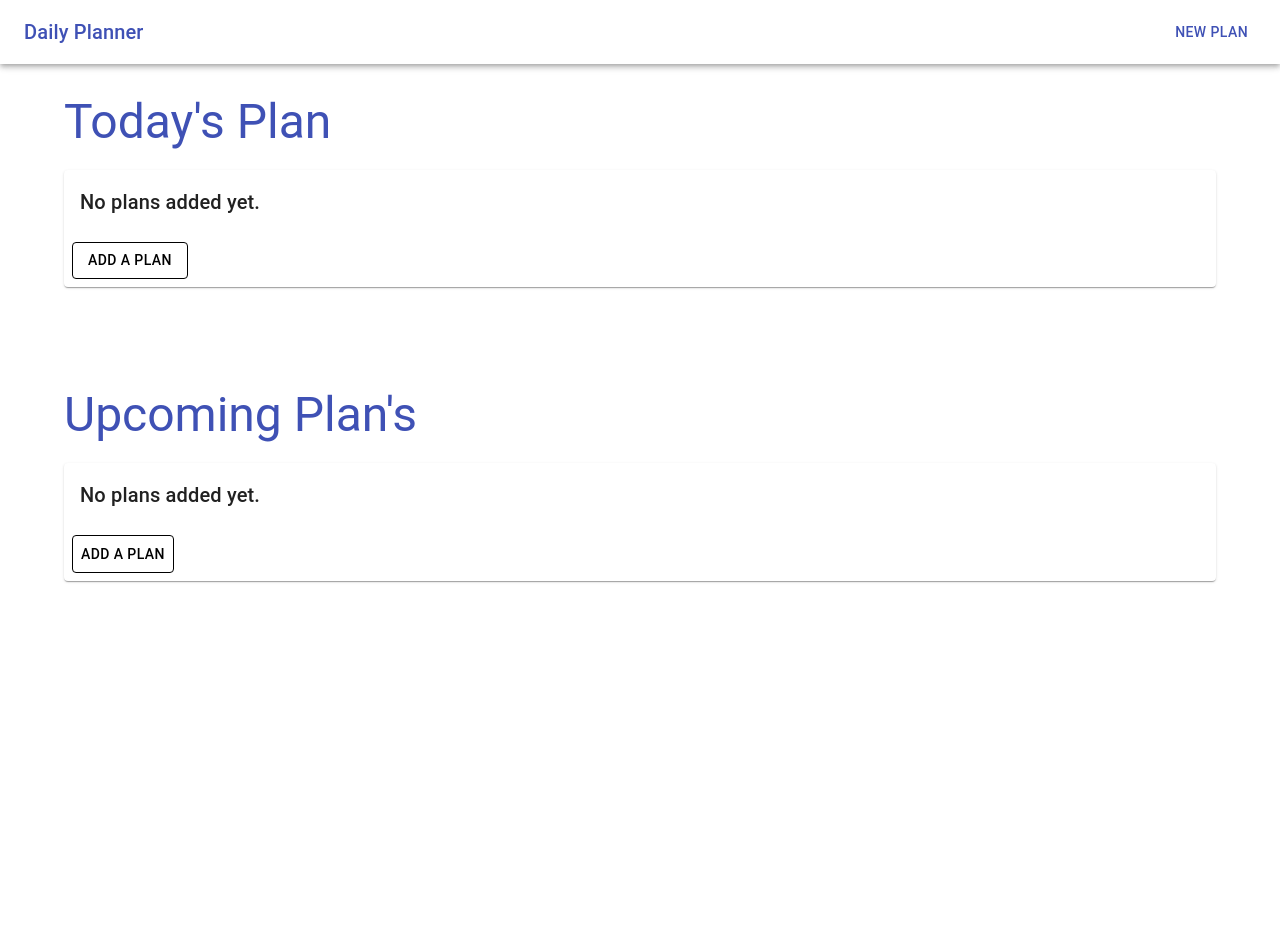
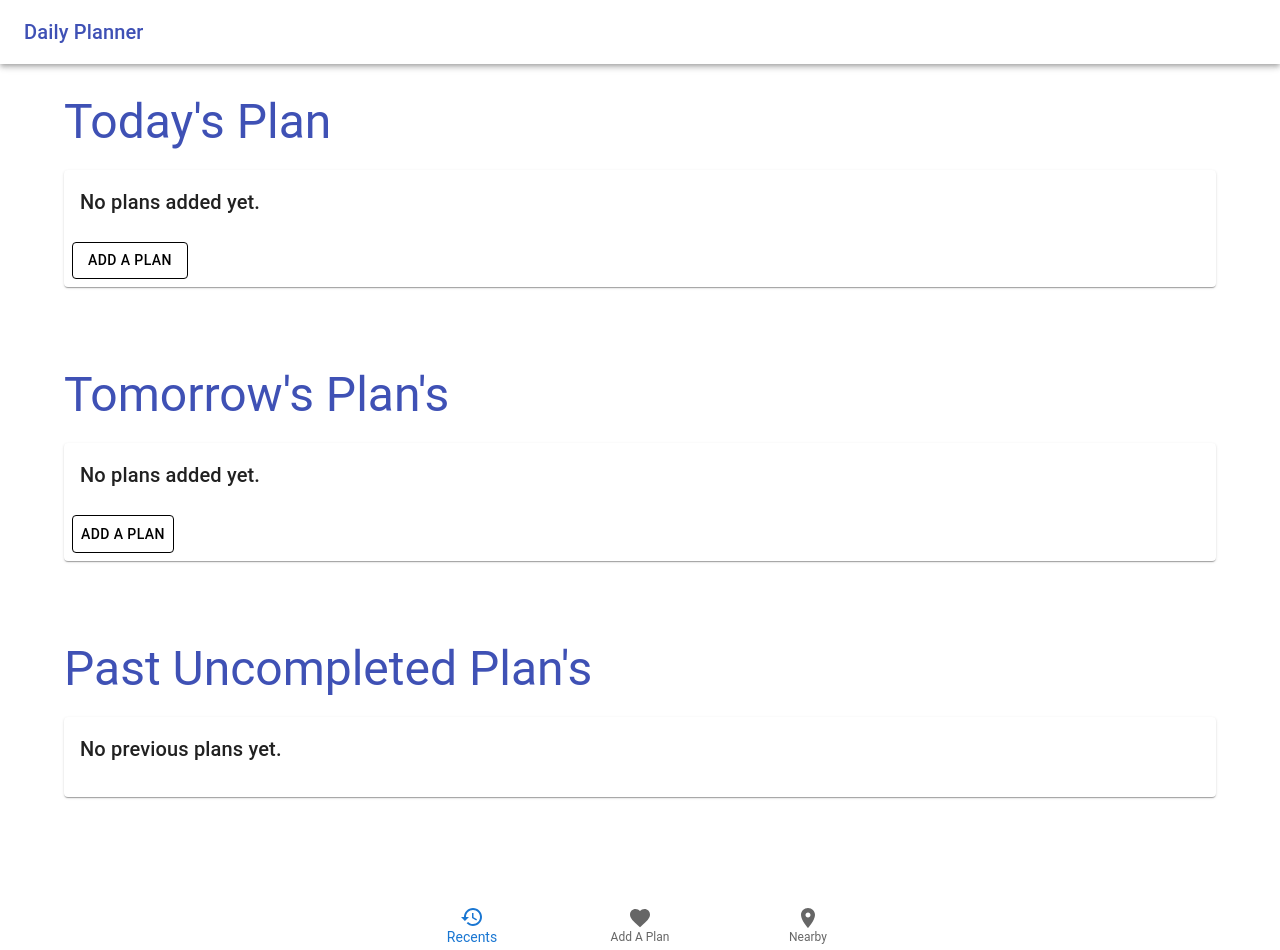
Before and after one commit to CmdreSnackers/daily_planner, a React (Create React App) app: page / in a window 1280 px wide. Shown: the top 950 px of the page. Before the commit the page ends 800 px from the top, so only its background shows below. Built offline with nearby package versions, Linux system fonts and the light colour scheme.

Commit message:
adrian push

```diff
--- a/package.json
+++ b/package.json
@@ -3,9 +3,14 @@
   "version": "0.1.0",
   "private": true,
   "dependencies": {
+    "@emotion/react": "^11.11.4",
+    "@emotion/styled": "^11.11.5",
+    "@mui/icons-material": "^5.15.14",
+    "@mui/material": "^5.15.14",
     "@testing-library/jest-dom": "^5.17.0",
     "@testing-library/react": "^13.4.0",
     "@testing-library/user-event": "^13.5.0",
+    "nanoid": "^5.0.6",
     "react": "^18.2.0",
     "react-dom": "^18.2.0",
     "react-router-dom": "^6.22.3",
--- /dev/null
+++ b/src/components/BottomNav/index.js
@@ -0,0 +1,36 @@
+import * as React from "react";
+import Box from "@mui/material/Box";
+import BottomNavigation from "@mui/material/BottomNavigation";
+import BottomNavigationAction from "@mui/material/BottomNavigationAction";
+import RestoreIcon from "@mui/icons-material/Restore";
+import FavoriteIcon from "@mui/icons-material/Favorite";
+import LocationOnIcon from "@mui/icons-material/LocationOn";
+import Button from "@mui/material/Button";
+import { Link } from "react-router-dom";
+
+export default function BottomNav() {
+  const [value, setValue] = React.useState(0);
+
+  return (
+    <Box sx={{ maxWidth: "auto" }}>
+      <BottomNavigation
+        showLabels
+        value={value}
+        onChange={(event, newValue) => {
+          setValue(newValue);
+        }}
+      >
+        <BottomNavigationAction label="Recents" icon={<RestoreIcon />} />
+        <BottomNavigationAction
+          component={Link}
+          variant="outlined"
+          to="/new"
+          label="Add A Plan"
+          icon={<FavoriteIcon />}
+        />
+
+        <BottomNavigationAction label="Nearby" icon={<LocationOnIcon />} />
+      </BottomNavigation>
+    </Box>
+  );
+}
--- a/src/components/Nav/index.js
+++ b/src/components/Nav/index.js
@@ -17,7 +17,6 @@ export default function Navi() {
           <Typography variant="h6" component="div" sx={{ flexGrow: 1 }}>
             Daily Planner
           </Typography>
-          <Button color="inherit">New Plan</Button>
         </Toolbar>
       </AppBar>
     </Box>
--- a/src/components/PlanCard/index.js
+++ b/src/components/PlanCard/index.js
@@ -11,26 +11,34 @@ import ListItem from "@mui/material/ListItem";
 import ListItemIcon from "@mui/material/ListItemIcon";
 import ListItemText from "@mui/material/ListItemText";
 import CalendarMonthIcon from "@mui/icons-material/CalendarMonth";
-import LocalAtmIcon from "@mui/icons-material/LocalAtm";
-
+import AccessAlarmIcon from "@mui/icons-material/AccessAlarm";
+import DescriptionIcon from "@mui/icons-material/Description";
 export default function PlanCard(props) {
   const { plan, type = "list" } = props;
   return (
     <Card>
       <CardContent>
-        <Typography variant="h6">{plan.name}</Typography>
+        <Typography variant="h6" sx={{ color: "#3f51b5" }}>
+          {plan.name}
+        </Typography>
         <List>
           <ListItem>
             <ListItemIcon>
-              <CalendarMonthIcon />
+              <CalendarMonthIcon sx={{ color: "#3f51b5" }} />
             </ListItemIcon>
             <ListItemText primary={plan.start_date + " - " + plan.end_date} />
           </ListItem>
           <ListItem>
             <ListItemIcon>
-              <LocalAtmIcon />
+              <AccessAlarmIcon sx={{ color: "#3f51b5" }} />
             </ListItemIcon>
-            <ListItemText primary={plan.timeline} />
+            <ListItemText primary={plan.start_time + " - " + plan.end_time} />
+          </ListItem>
+          <ListItem>
+            <ListItemIcon>
+              <DescriptionIcon sx={{ color: "#3f51b5" }} />
+            </ListItemIcon>
+            <ListItemText primary={plan.description} />
           </ListItem>
         </List>
       </CardContent>
@@ -38,9 +46,14 @@ export default function PlanCard(props) {
         <Box display="flex" justifyContent="center" width="100%">
           {/* conditional rendering */}
           {type === "list" ? (
-            <Button component={Link} to={`/plan/${plan.id}`}>
-              View Plan
-            </Button>
+            <>
+              <Button component={Link} to={`/plan/${plan.id}`}>
+                View Plan
+              </Button>
+              <Button component={Link} to={`/plan/${plan.id}`}>
+                Delete Plan
+              </Button>
+            </>
           ) : (
             <Button component={Link} to={`/plan/${plan.id}/edit`}>
               Edit Plan
--- a/src/pages/Home/index.js
+++ b/src/pages/Home/index.js
@@ -1,4 +1,5 @@
 import { Link } from "react-router-dom";
+import { useState } from "react";
 import Container from "@mui/material/Container";
 import Typography from "@mui/material/Typography";
 import Card from "@mui/material/Card";
@@ -7,26 +8,46 @@ import CardActions from "@mui/material/CardActions";
 import Grid from "@mui/material/Grid";
 import Button from "@mui/material/Button";
 import Nav from "../../components/Nav";
+import BottomNav from "../../components/BottomNav";
 import PlanCard from "../../components/PlanCard";
 export default function Home() {
   // INSTRUCTION: 1. load the plans data from local storage
-  let plans = JSON.parse(localStorage.getItem("plans"));
-  if (!plans) {
-    plans = [];
+  let plansData = JSON.parse(localStorage.getItem("plans"));
+  if (!plansData) {
+    plansData = [];
   }
+  const [plans, setPlans] = useState(plansData);
+
+  // filter by date
+  const currentTimestamp = new Date().valueOf();
+  const next30DaysTimestamp = currentTimestamp + 1 * 24 * 3600 * 1000;
+  // upcoming plans should be within a month
+  const todaysPlan = plansData.filter((p) => {
+    // convert start date to timestamp
+    const startDateInTimestamp = new Date(p.start_date).valueOf();
+    // filter the date that is within 30 days
+    if (
+      startDateInTimestamp > currentTimestamp &&
+      startDateInTimestamp < next30DaysTimestamp
+    ) {
+      return true;
+    }
+
+    return false;
+  });
   return (
     <>
       <Nav />
-      <Container sx={{ marginBottom: "100px" }}>
+      <Container sx={{ marginBottom: "80px" }}>
         <Typography
           variant="h3"
           sx={{ color: "#3f51b5", marginBottom: "20px" }}
         >
           Today's Plan
         </Typography>
-        {plans.length > 0 ? (
+        {todaysPlan.length > 0 ? (
           <Grid container spacing={2}>
-            {plans.map((plan) => {
+            {todaysPlan.map((plan) => {
               return (
                 <Grid item xs={12} sm={6} md={4} key={plan.id}>
                   <PlanCard plan={plan} type="list" />
@@ -53,12 +74,12 @@ export default function Home() {
         )}
       </Container>
 
-      <Container>
+      <Container sx={{ marginBottom: "80px" }}>
         <Typography
           variant="h3"
           sx={{ color: "#3f51b5", marginBottom: "20px" }}
         >
-          Upcoming Plan's
+          Tomorrow's Plan's
         </Typography>
         {plans.length > 0 ? (
           <Grid container spacing={2}>
@@ -87,6 +108,33 @@ export default function Home() {
           </Card>
         )}
       </Container>
+      <Container sx={{ marginBottom: "100px" }}>
+        <Typography
+          variant="h3"
+          sx={{ color: "#3f51b5", marginBottom: "20px" }}
+        >
+          Past Uncompleted Plan's
+        </Typography>
+        {plans.length > 0 ? (
+          <Grid container spacing={2}>
+            {plans.map((plan) => {
+              return (
+                <Grid item xs={12} sm={6} md={4} key={plan.id}>
+                  <PlanCard plan={plan} type="list" />
+                </Grid>
+              );
+            })}
+          </Grid>
+        ) : (
+          <Card>
+            <CardContent>
+              <Typography variant="h6">No previous plans yet.</Typography>
+            </CardContent>
+            <CardActions></CardActions>
+          </Card>
+        )}
+      </Container>
+      <BottomNav />
     </>
   );
 }
--- a/src/pages/PlanAddNew/index.js
+++ b/src/pages/PlanAddNew/index.js
@@ -15,13 +15,12 @@ import { nanoid } from "nanoid";
 export default function PlanAddNew() {
   // short method to get today's date
   const todayDate = new Date().toISOString().split("T")[0];
-  const todayTime = new Date().toISOString().split("T")[1];
   const navigate = useNavigate();
   const [name, setName] = useState("");
   const [startDate, setStartDate] = useState(todayDate);
   const [endDate, setEndDate] = useState(todayDate);
-  const [startTime, setStartTime] = useState(todayTime);
-  const [endTime, setEndTime] = useState(todayTime);
+  const [startTime, setStartTime] = useState(0);
+  const [endTime, setEndTime] = useState(0);
   const [description, setDescription] = useState("");
 
   const handleFormSubmit = () => {
@@ -77,12 +76,11 @@ export default function PlanAddNew() {
     <>
       <Header />
       <Container maxWidth="sm">
-        <Typography variant="h3">Add A Plan</Typography>
+        <Typography variant="h4" sx={{ color: "#3f51b5" }}>
+          Add A Plan
+        </Typography>
         <Card
           sx={{
-            backgroundColor: "#3f51b5",
-
-            borderRadius: "10px",
             marginTop: "20px",
             padding: "20px",
           }}
@@ -91,8 +89,7 @@ export default function PlanAddNew() {
             <Grid container spacing={2}>
               <Grid item xs={12}>
                 <TextField
-                  sx={{ backgroundColor: "#fafafa" }}
-                  label="name"
+                  label="Title"
                   variant="outlined"
                   fullWidth
                   value={name}
@@ -103,7 +100,6 @@ export default function PlanAddNew() {
               </Grid>
               <Grid item xs={6}>
                 <TextField
-                  sx={{ backgroundColor: "#fafafa" }}
                   type="date"
                   label="Start Date"
                   variant="outlined"
@@ -116,7 +112,6 @@ export default function PlanAddNew() {
               </Grid>
               <Grid item xs={6}>
                 <TextField
-                  sx={{ backgroundColor: "#fafafa" }}
                   color="primary"
                   type="date"
                   label="End Date"
@@ -130,7 +125,6 @@ export default function PlanAddNew() {
               </Grid>
               <Grid item xs={6}>
                 <TextField
-                  sx={{ backgroundColor: "#fafafa" }}
                   type="time"
                   label="Start Time"
                   variant="outlined"
@@ -143,7 +137,6 @@ export default function PlanAddNew() {
               </Grid>
               <Grid item xs={6}>
                 <TextField
-                  sx={{ backgroundColor: "#fafafa" }}
                   type="time"
                   label="End Time"
                   variant="outlined"
@@ -156,7 +149,6 @@ export default function PlanAddNew() {
               </Grid>
               <Grid item xs={12}>
                 <TextField
-                  sx={{ backgroundColor: "#fafafa" }}
                   type="text"
                   label="description"
                   placeholder="Your description here..."
```
Also changed, not shown: 1 other file (tests, documents, lock files or other folders).
